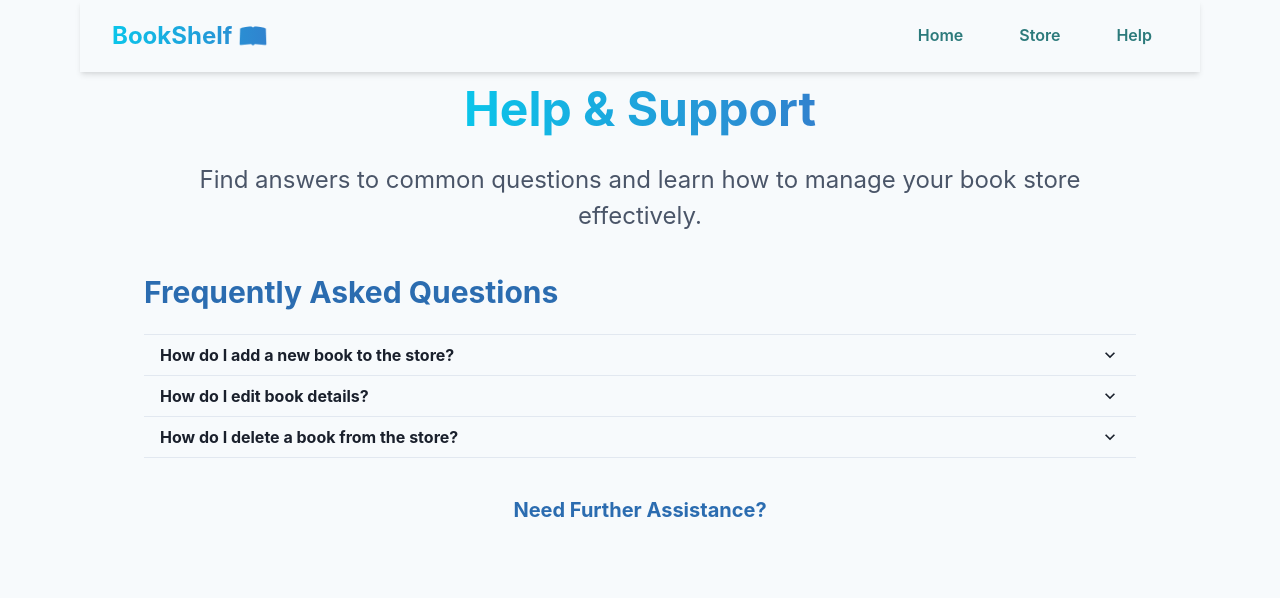
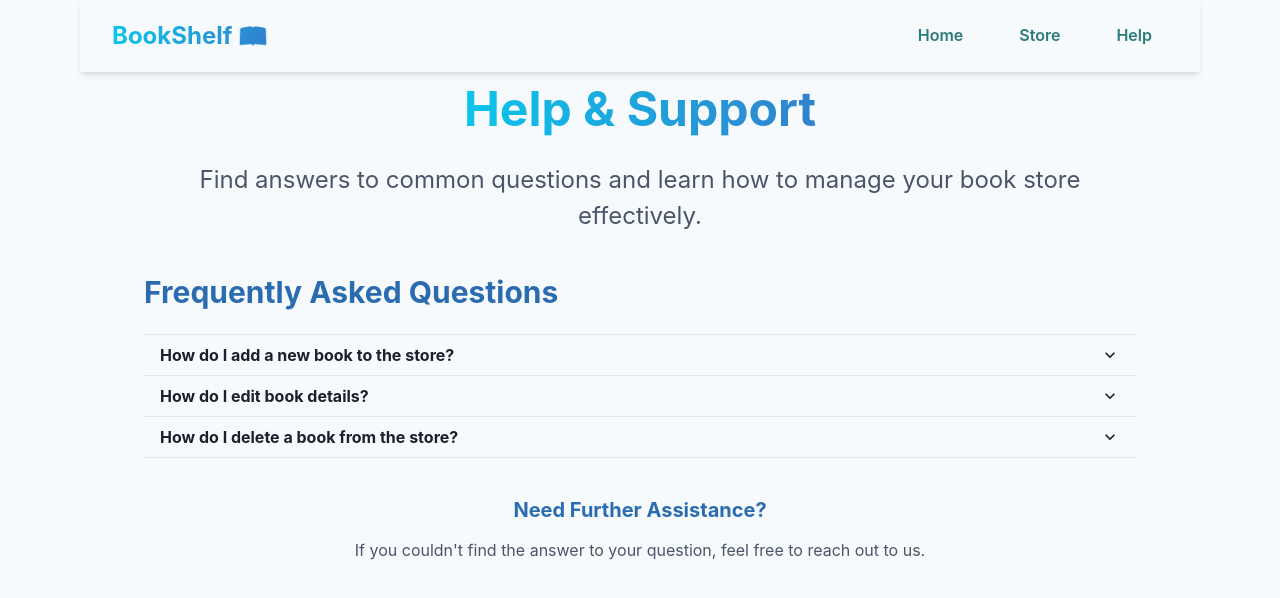
Before and after one commit to TheekshaRathnayaka/Admin-Book-Store, a React (Vite) app in the folder Admin-Store/frontend/: page /help in a window 1280 px wide. Shown: the top 598 px of the page. Built offline with nearby package versions, Linux system fonts and the light colour scheme.

Commit message:
Add contact text

```diff
--- a/Admin-Store/frontend/src/pages/HelpPage.jsx
+++ b/Admin-Store/frontend/src/pages/HelpPage.jsx
@@ -68,6 +68,9 @@ const HelpPage = () => {
           <Heading size="md" color="blue.600">
             Need Further Assistance?
           </Heading>
+          <Text fontSize="md" color="gray.600">
+            If you couldn't find the answer to your question, feel free to reach out to us.
+          </Text>
         </VStack>
       </Container>
     </Box>
```
